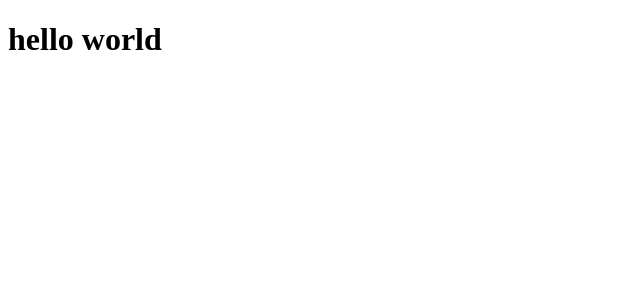
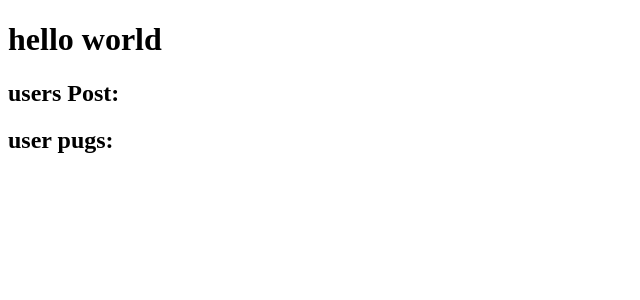
Before and after one commit to othman19t/sipmleReduxApp, a React (Create React App) app: page / in a window 1280 px wide. Shown: the top 300 px of the page, without its empty margins (0-640 px from the left). Built offline with nearby package versions, Linux system fonts and the light colour scheme.

Commit message:
using Provider to display data

```diff
--- a/src/App.js
+++ b/src/App.js
@@ -4,25 +4,31 @@ import * as actions from "./actionTypes";
 import { bugAdded, bugRemoved, bugResolved, addPost } from "./actions";
 
 function App() {
-  // define subscribe function
-  const unsubscribe = store.subscribe(() => {
-    console.log("store Changed! ", store.getState());
-  });
+  // // define subscribe function
+  // const unsubscribe = store.subscribe(() => {
+  //   console.log("store Changed! ", store.getState());
+  // });
 
-  // dispatching and passing a function will take care of the work
-  store.dispatch(bugAdded("this is my description"));
+  // // dispatching and passing a function will take care of the work
+  // store.dispatch(bugAdded("this is my description"));
 
-  // resolving bugs
-  store.dispatch(bugResolved(2));
+  // // resolving bugs
+  // store.dispatch(bugResolved(2));
 
-  // dispatching and passing a function will take care of the work
-  store.dispatch(bugRemoved(2));
-  store.dispatch(addPost("this is the post"));
+  // // dispatching and passing a function will take care of the work
+  // store.dispatch(bugRemoved(2));
+  // store.dispatch(addPost("this is the post"));
 
-  unsubscribe();
+  // unsubscribe();
   return (
     <div className="App">
       <h1>hello world</h1>
+      <div>
+        <h2>users Post:</h2>
+      </div>
+      <div>
+        <h2>user pugs:</h2>
+      </div>
     </div>
   );
 }
--- a/src/index.js
+++ b/src/index.js
@@ -1,13 +1,26 @@
-import React from 'react';
-import ReactDOM from 'react-dom';
-import App from './App';
-import * as serviceWorker from './serviceWorker';
+import React from "react";
+import ReactDOM from "react-dom";
+import App from "./App";
+import * as serviceWorker from "./serviceWorker";
+
+import { createStore, combineReducers } from "redux";
+import * as Reducers from "./reducer";
+import { Provider } from "react-redux";
+
+const store = createStore(
+  combineReducers({
+    userReducer: Reducers.userReducer,
+    BugReducer: Reducers.BugReducer,
+  })
+);
 
 ReactDOM.render(
   <React.StrictMode>
-    <App />
+    <Provider store={store}>
+      <App />
+    </Provider>
   </React.StrictMode>,
-  document.getElementById('root')
+  document.getElementById("root")
 );
 
 // If you want your app to work offline and load faster, you can change
--- a/src/store.js
+++ b/src/store.js
@@ -1,12 +1,12 @@
-import React from "react";
-import { createStore, combineReducers } from "redux";
-import * as Reducers from "./reducer";
+// import React from "react";
+// import { createStore, combineReducers } from "redux";
+// import * as Reducers from "./reducer";
 
-const store = createStore(
-  combineReducers({
-    userReducer: Reducers.userReducer,
-    BugReducer: Reducers.BugReducer,
-  })
-);
+// const store = createStore(
+//   combineReducers({
+//     userReducer: Reducers.userReducer,
+//     BugReducer: Reducers.BugReducer,
+//   })
+// );
 
-export default store;
+// export default store;
```
